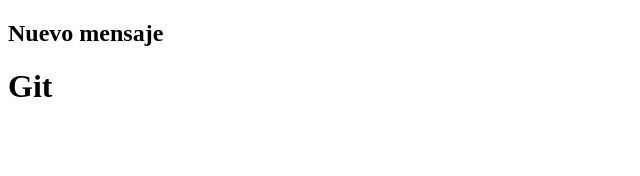
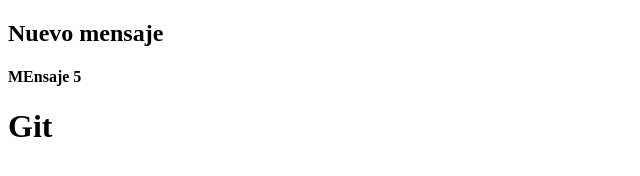
Before and after one commit to Kbarrero/demo-github-frontend-, a plain HTML site: page index.html in a window 1280 px wide. Shown: the whole page, without its empty margins (0-640 px from the left). Drawn offline with Linux system fonts and the light colour scheme.

Commit message:
Agregó un h4 al HTML

```diff
--- a/index.html
+++ b/index.html
@@ -7,6 +7,7 @@
     <title>Git</title>
     <script src="js/app.js"  defer></script>
     <h2>Nuevo mensaje</h2>
+    <h4>MEnsaje 5</h4>
 </head>
 <body>
     <h1>Git</h1>
```
